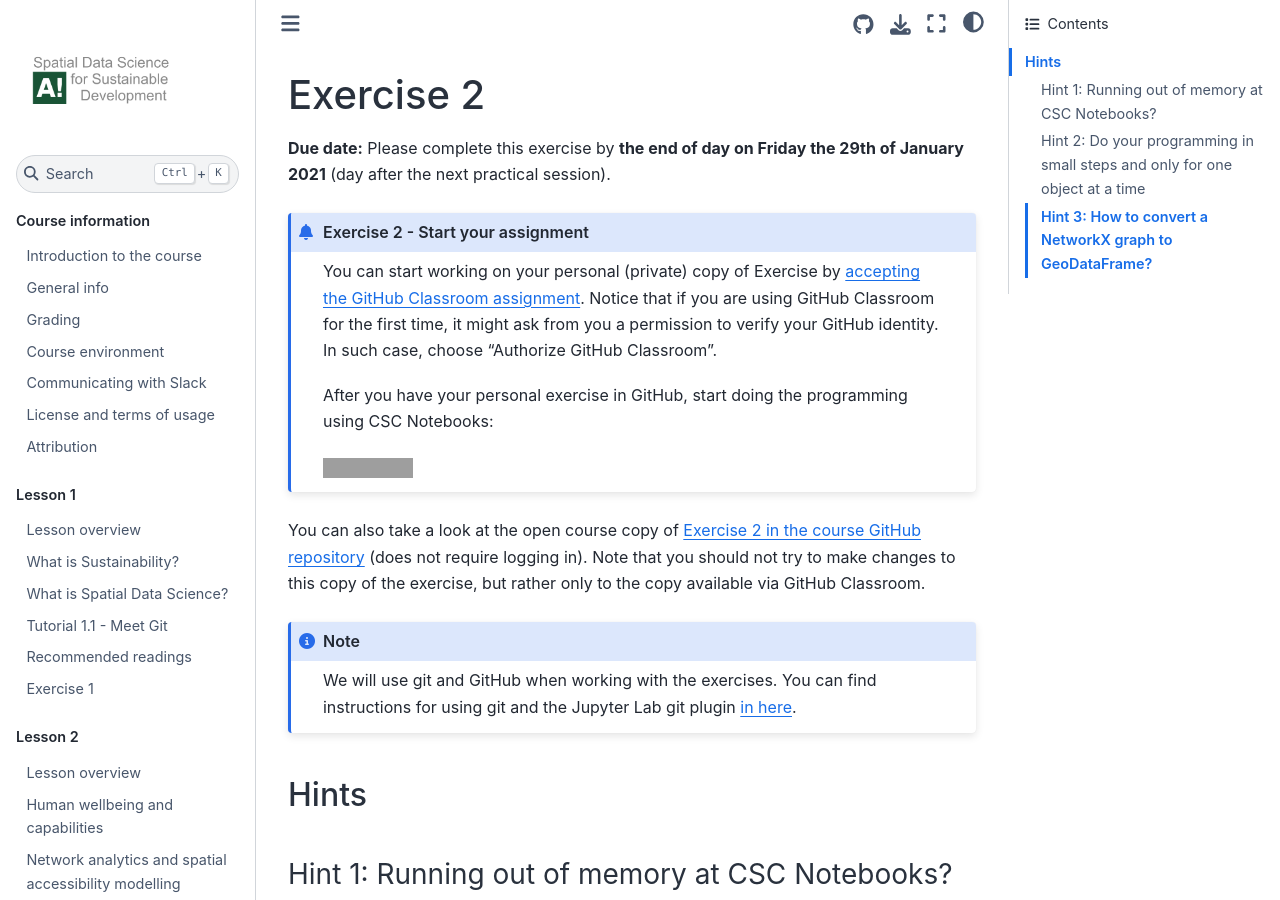
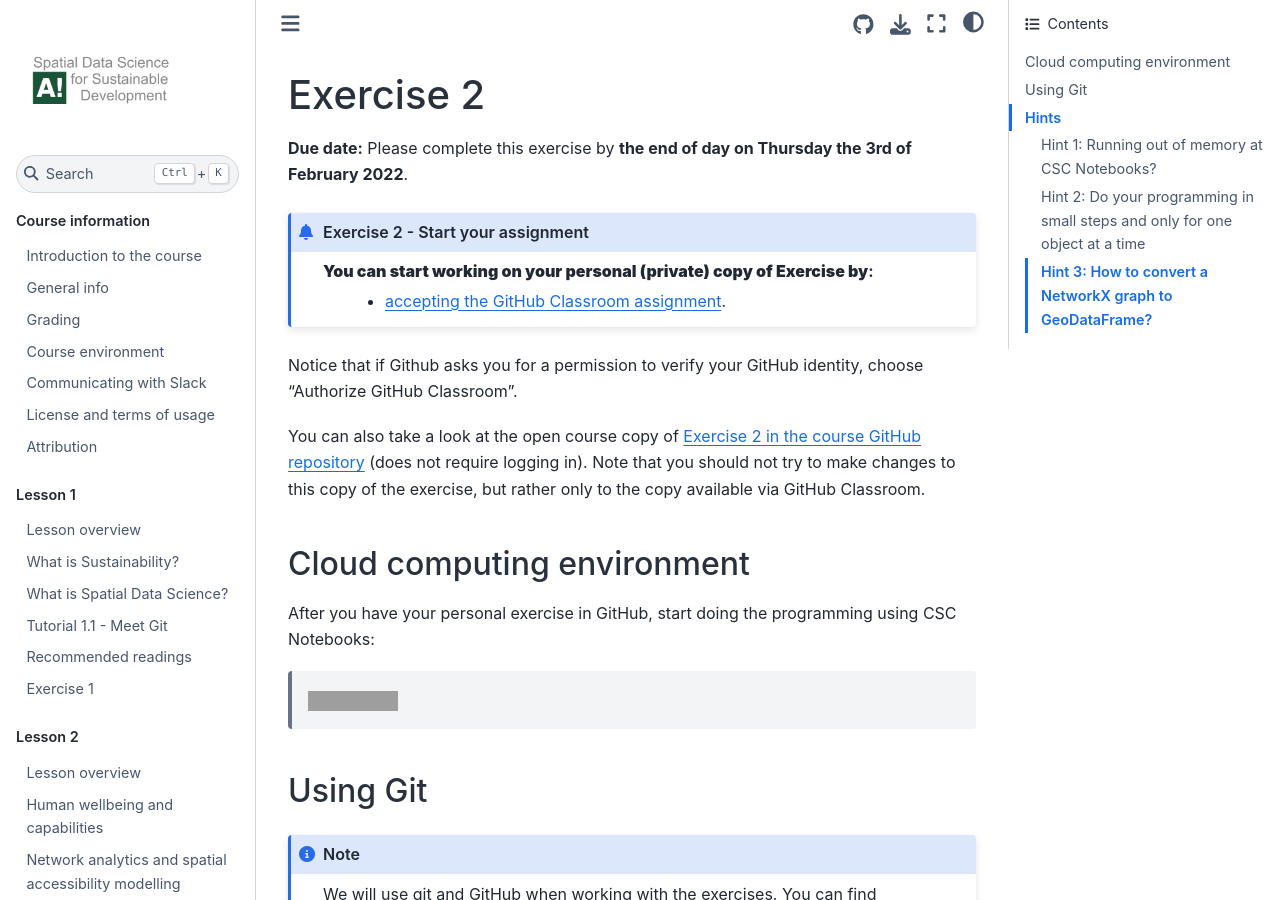
Before and after one commit to AaltoGIS/Sustainability-GIS, a Sphinx documentation site: the page built from source/lessons/L2/exercise-2.rst, in a window 1280 px wide and 900 px high. Built offline with Sphinx 7.4.7 and the Sphinx Book theme 1.1.4, drawn with Linux system fonts in a browser that asks for light colours; pages that are not in the unit, such as notebooks, are missing from menus; grey boxes are pictures that could not be loaded.

Commit message:
Update Exercise 2 and fix due date on Ex1

```diff
--- a/source/lessons/L1/exercise-1.rst
+++ b/source/lessons/L1/exercise-1.rst
@@ -1,7 +1,7 @@
 Exercise 1
 ==========
 
-**Due date:** Please complete this exercise by **the end of day on Wednesday the 20th of January 2021** (day before the next practical session).
+**Due date:** Please complete this exercise by **the end of day on Thursday the 27th of January 2022**.
 
 .. admonition:: Pre-assignment - Create a GitHub account
 
--- a/source/lessons/L2/exercise-2.rst
+++ b/source/lessons/L2/exercise-2.rst
@@ -1,20 +1,28 @@
 Exercise 2
 ==========
 
-**Due date:** Please complete this exercise by **the end of day on Friday the 29th of January 2021** (day after the next practical session).
+**Due date:** Please complete this exercise by **the end of day on Thursday the 3rd of February 2022**.
 
 .. admonition:: Exercise 2 - Start your assignment
 
-    You can start working on your personal (private) copy of Exercise by `accepting the GitHub Classroom assignment <https://classroom.github.com/a/kIBYhgbe>`__. Notice that if you are using
-    GitHub Classroom for the first time, it might ask from you a permission to verify your GitHub identity. In such case, choose "Authorize GitHub Classroom".
+    **You can start working on your personal (private) copy of Exercise by**:
+      - `accepting the GitHub Classroom assignment <https://classroom.github.com/a/INeEM6jY>`__.
 
-    After you have your personal exercise in GitHub, start doing the programming using CSC Notebooks:
+Notice that if Github asks you for a permission to verify your GitHub identity, choose "Authorize GitHub Classroom".
 
-    .. image:: https://img.shields.io/badge/launch-CSC%20notebook-blue.svg
-        :target: https://notebooks.csc.fi/#/blueprint/c54303e865294208ba1ef381332fd69b
+You can also take a look at the open course copy of `Exercise 2 in the course GitHub repository <https://github.com/Sustainability-GIS-2022/Exercise-2>`__ (does not require logging in).
+Note that you should not try to make changes to this copy of the exercise, but rather only to the copy available via GitHub Classroom.
 
-You can also take a look at the open course copy of `Exercise 2 in the course GitHub repository <https://github.com/Sustainability-GIS-2021/Exercise-2>`__ (does not require logging in).
-Note that you should not try to make changes to this copy of the exercise, but rather only to the copy available via GitHub Classroom.
+Cloud computing environment
+---------------------------
+
+After you have your personal exercise in GitHub, start doing the programming using CSC Notebooks:
+
+  .. image:: https://img.shields.io/badge/launch-CSC%20notebook-blue.svg
+      :target: https://notebooks.csc.fi/#/blueprint/c54303e865294208ba1ef381332fd69b
+
+Using Git
+---------
 
 .. note::
 
```
